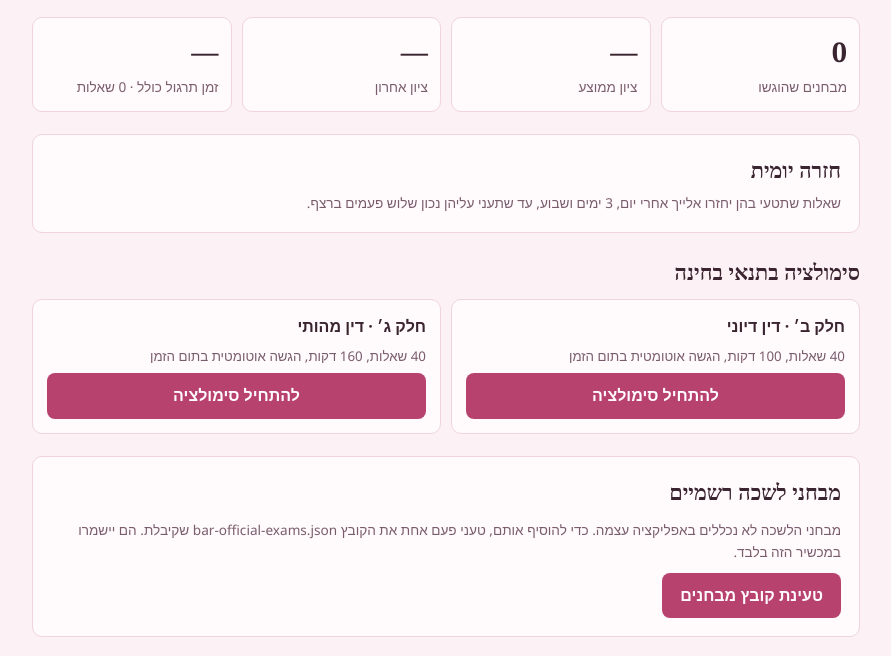
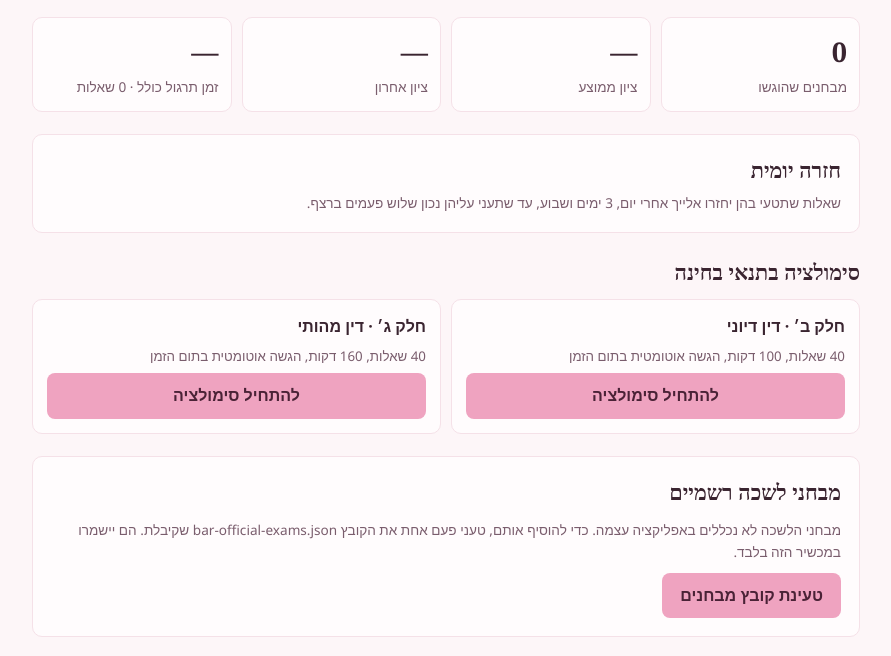
Before and after one commit to matanzeho/bar-prep, a plain HTML site: page index.html in a window 1280 px wide. Shown: the part 121-777 px from the top of the page, without its empty margins (194-1085 px from the left). Drawn offline with Linux system fonts and the light colour scheme; a web font is replaced by a local one.

Commit message:
Lighter pastel pink theme with dark text on pink buttons
Co-Authored-By: Claude Opus 5.5 <noreply@anthropic.com>
Claude-Session: https://claude.ai/code/session_018K1UUZ4c54ioefmux2BMrs

```diff
--- a/index.html
+++ b/index.html
@@ -3,7 +3,7 @@
 <meta http-equiv="Content-Security-Policy" content="default-src 'self'; style-src 'self' 'unsafe-inline' https://fonts.googleapis.com; font-src https://fonts.gstatic.com; script-src 'self'">
 <title>מתרגלת לשכה</title>
 <meta name="viewport" content="width=device-width,initial-scale=1,viewport-fit=cover">
-<meta name="theme-color" content="#f6d6e1">
+<meta name="theme-color" content="#fbe3ec">
 <meta name="apple-mobile-web-app-capable" content="yes">
 <meta name="mobile-web-app-capable" content="yes">
 <meta name="apple-mobile-web-app-title" content="מתרגלת לשכה">
@@ -19,16 +19,16 @@ html{-webkit-text-size-adjust:100%}
 @media (max-width:560px){.qbar{padding-top:calc(env(safe-area-inset-top,0px) + 6px)}.timer{font-size:1.25rem}}
 /* Layout: one column, case-file feel — binding green, paper, oxblood stamp for wrong answers */
 :root{
-  --bg:#fcf1f4; --paper:#fffafb; --ink:#3a2430; --muted:#7a5d6d; --line:#f0d5de;
-  --accent:#b8426e; --accent-soft:#fbe1ea; --bad:#a4262c; --bad-soft:#fde6dc; --good:#2f7d55; --good-soft:#e3f3ea; --warn:#a46a10;
+  --bg:#fdf6f8; --paper:#fffcfd; --ink:#3a2430; --muted:#7a5d6d; --line:#f5e1e8;
+  --accent:#efa3c0; --accent-soft:#fdecf2; --on-accent:#4a2236; --accent-ink:#ad436c; --bad:#a4262c; --bad-soft:#fde6dc; --good:#2f7d55; --good-soft:#e3f3ea; --warn:#a46a10;
   --display:'Frank Ruhl Libre','FrankRuehl','David',Georgia,serif; --body:'Assistant','Segoe UI',Arial,sans-serif;
 }
 @media (prefers-color-scheme:dark){:root:not([data-theme="light"]){
   --bg:#1e1519; --paper:#2a1d23; --ink:#f6e8ee; --muted:#c4a3b1; --line:#43303a;
-  --accent:#f2a7c3; --accent-soft:#4a2a38; --bad:#ff9b8f; --bad-soft:#4a2420; --good:#8fd8a8; --good-soft:#1f3a2a; --warn:#e9b866; color-scheme:dark}}
+  --accent:#f2a7c3; --accent-soft:#4a2a38; --on-accent:#2a1d23; --accent-ink:#f2a7c3; --bad:#ff9b8f; --bad-soft:#4a2420; --good:#8fd8a8; --good-soft:#1f3a2a; --warn:#e9b866; color-scheme:dark}}
 :root[data-theme="dark"]{
   --bg:#1e1519; --paper:#2a1d23; --ink:#f6e8ee; --muted:#c4a3b1; --line:#43303a;
-  --accent:#f2a7c3; --accent-soft:#4a2a38; --bad:#ff9b8f; --bad-soft:#4a2420; --good:#8fd8a8; --good-soft:#1f3a2a; --warn:#e9b866; color-scheme:dark}
+  --accent:#f2a7c3; --accent-soft:#4a2a38; --on-accent:#2a1d23; --accent-ink:#f2a7c3; --bad:#ff9b8f; --bad-soft:#4a2420; --good:#8fd8a8; --good-soft:#1f3a2a; --warn:#e9b866; color-scheme:dark}
 *{box-sizing:border-box}
 body{background:var(--bg);color:var(--ink);font-family:var(--body);font-size:16px;line-height:1.6;direction:rtl}
 .wrap{max-width:860px;margin:0 auto;padding-inline:16px;padding-block:20px 60px}
@@ -47,7 +47,7 @@ section{margin-bottom:22px}
 @media (max-width:560px){.tiles{grid-template-columns:repeat(2,minmax(0,1fr))}}
 .seg{display:flex;gap:6px;flex-wrap:wrap}
 button{font:inherit;cursor:pointer}
-.btn{background:var(--accent);color:var(--paper);border:0;border-radius:8px;padding:10px 18px;font-weight:700}
+.btn{background:var(--accent);color:var(--on-accent);border:0;border-radius:8px;padding:10px 18px;font-weight:700}
 .btn.ghost{background:transparent;color:var(--ink);border:1px solid var(--line)}
 .btn.danger{background:var(--bad)}
 .btn:disabled{opacity:.45;cursor:default}
@@ -75,7 +75,7 @@ td.num{font-variant-numeric:tabular-nums}
 .pill{display:inline-block;padding:1px 10px;border-radius:999px;font-size:.8rem;font-weight:700}
 .pill.pass{background:var(--good-soft);color:var(--good)}
 .pill.fail{background:var(--bad-soft);color:var(--bad)}
-.link{background:none;border:0;color:var(--accent);text-decoration:underline;padding:0}
+.link{background:none;border:0;color:var(--accent-ink);text-decoration:underline;padding:0}
 .empty{color:var(--muted);padding:10px 0}
 /* quiz */
 .qbar{position:sticky;top:env(safe-area-inset-top,0px);z-index:5;background:var(--bg);padding-block:10px;border-bottom:1px solid var(--line);margin-bottom:14px;display:flex;justify-content:space-between;align-items:center;gap:10px;flex-wrap:wrap}
@@ -87,7 +87,7 @@ td.num{font-variant-numeric:tabular-nums}
 .opt{display:flex;gap:10px;text-align:right;align-items:flex-start;border:1px solid var(--line);background:var(--paper);color:var(--ink);border-radius:8px;padding:11px 12px;font-size:1rem;line-height:1.5}
 .opt .k{flex:none;width:1.7rem;height:1.7rem;border-radius:50%;border:1px solid var(--line);display:grid;place-items:center;font-weight:700;font-size:.9rem}
 .opt[aria-pressed="true"]{border-color:var(--accent);background:var(--accent-soft)}
-.opt[aria-pressed="true"] .k{background:var(--accent);color:var(--paper);border-color:var(--accent)}
+.opt[aria-pressed="true"] .k{background:var(--accent);color:var(--on-accent);border-color:var(--accent)}
 .qnav{display:flex;justify-content:space-between;gap:10px;margin-top:16px;flex-wrap:wrap}
 .nav{display:grid;grid-template-columns:repeat(auto-fill,minmax(2.3rem,1fr));gap:5px;margin-top:16px}
 .nav button{border:1px solid var(--line);background:var(--paper);color:var(--ink);border-radius:6px;padding:5px 0;font-size:.85rem;font-variant-numeric:tabular-nums;position:relative}
--- a/sw.js
+++ b/sw.js
@@ -1,5 +1,5 @@
 // Offline cache: the app works without a connection after the first visit.
-const CACHE = 'barprep-v4';
+const CACHE = 'barprep-v5';
 const FILES = ['./', 'index.html', 'app.js', 'questions-base.js', 'questions-extra.js', 'explanations-official.js', 'register-sw.js', 'manifest.json', 'icon-180.png', 'icon-192.png', 'icon-512.png'];
 self.addEventListener('install', e => { e.waitUntil(caches.open(CACHE).then(c => c.addAll(FILES)).then(() => self.skipWaiting())); });
 self.addEventListener('activate', e => { e.waitUntil(caches.keys().then(ks => Promise.all(ks.filter(k => k !== CACHE).map(k => caches.delete(k)))).then(() => self.clients.claim())); });
```
Also changed, not shown: manifest.json.
